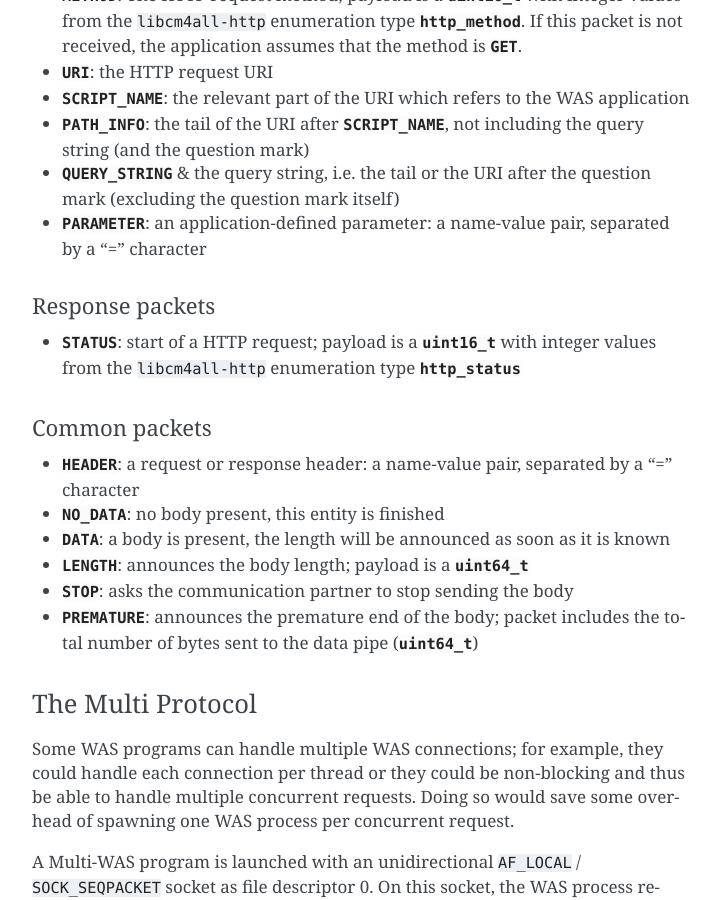
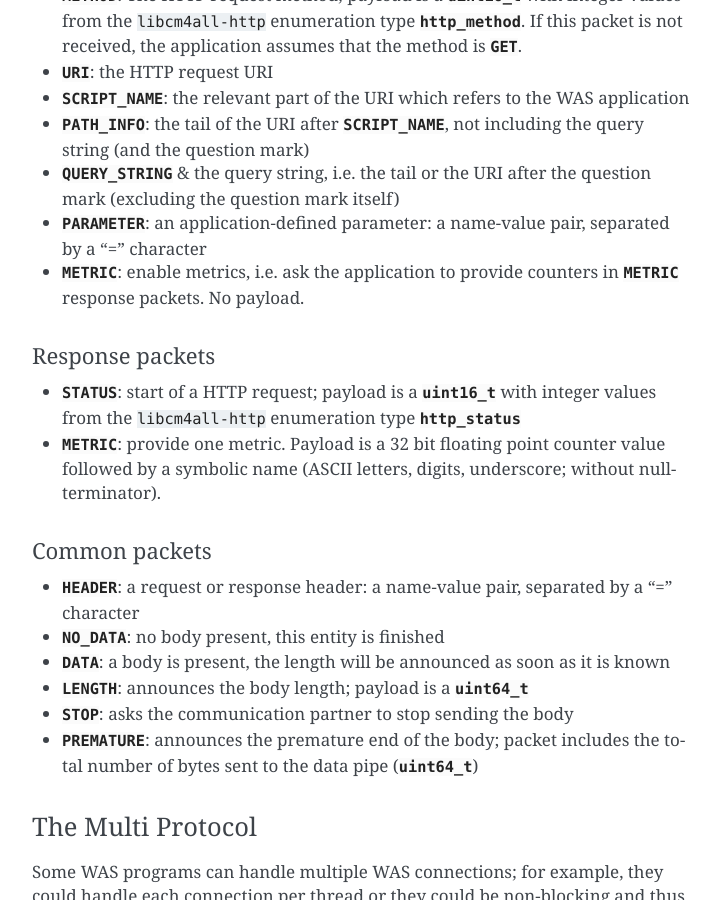
Before and after one commit to CM4all/libwas, a Sphinx documentation site: the page built from doc/index.rst, in a window 1280 px wide and 900 px high, scrolled down 3382 px. Shown: the whole window, without its empty margins (388-1107 px from the left). Built offline with Sphinx 7.4.7, drawn with Linux system fonts in a browser that asks for light colours; cross-references to code outside the pages are shown as plain code.

Commit message:
protocol: add packet METRIC

```diff
--- a/doc/index.rst
+++ b/doc/index.rst
@@ -176,6 +176,8 @@
   after the question mark (excluding the question mark itself)
 * :envvar:`PARAMETER`: an application-defined parameter: a name-value
   pair, separated by a "=" character
+* :envvar:`METRIC`: enable metrics, i.e. ask the application to
+  provide counters in :envvar:`METRIC` response packets.  No payload.
 
 Response packets
 ''''''''''''''''
@@ -183,6 +185,9 @@
 * :envvar:`STATUS`: start of a HTTP request; payload is a
   :envvar:`uint16_t` with integer values from the :path:`libcm4all-http`
   enumeration type :envvar:`http_status`
+* :envvar:`METRIC`: provide one metric.  Payload is a 32 bit floating
+  point counter value followed by a symbolic name (ASCII letters,
+  digits, underscore; without null-terminator).
 
 Common packets
 ''''''''''''''
```
Also changed, not shown: 6 other files.
